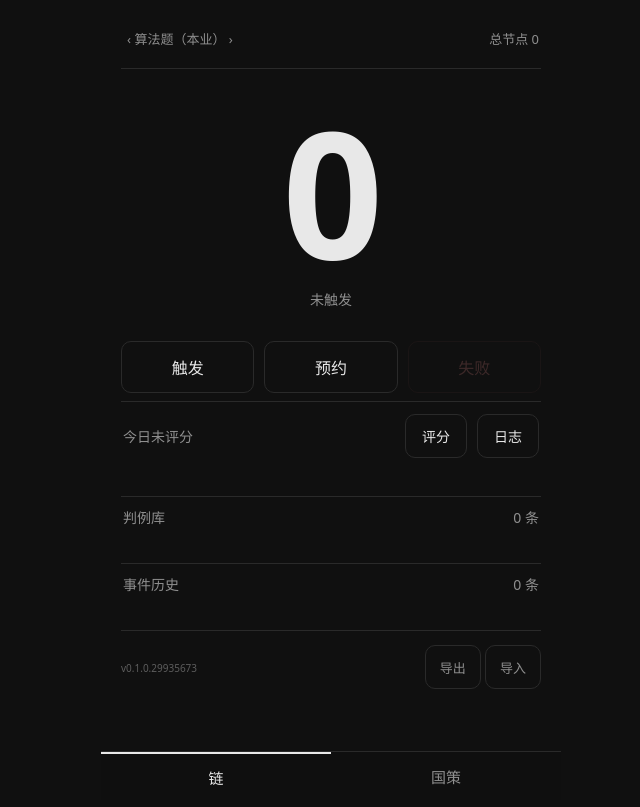
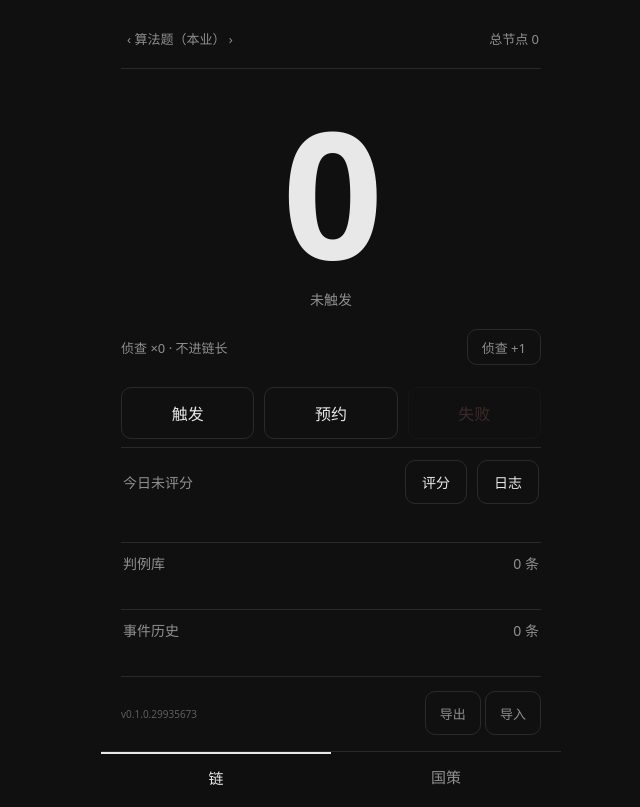
Before and after one commit to labman-1/ctdp-rsip, a website built with Vite: page index.html in a window 1280 px wide. Shown: the whole page, without its empty margins (309-949 px from the left). Built offline with nearby package versions, Linux system fonts and the light colour scheme.

Commit message:
侦查任务：轻量在场事件，不进链长

```diff
--- a/src/logic/chain.ts
+++ b/src/logic/chain.ts
@@ -30,7 +30,7 @@ export function computeChain(s: AppState, chainId: string): ChainView | null {
 
   const evs = s.events.filter((e) => e.chain === chainId);
   const empty: ChainView = {
-    id: chainId, name: meta.name, length: 0, activeSince: null, totalDone: 0, lastFailAt: null,
+    id: chainId, name: meta.name, length: 0, activeSince: null, totalDone: 0, scoutCount: 0, lastFailAt: null,
   };
   if (evs.length === 0) return empty;
 
@@ -53,13 +53,15 @@ export function computeChain(s: AppState, chainId: string): ChainView | null {
 
   // 3) 全量统计
   let totalDone = 0;
+  let scoutCount = 0;
   let lastFailAt: number | null = null;
   for (const e of evs) {
     if (normalizeType(chainId, e.type) === 'done') totalDone += 1;
+    if (e.type === 'scout') scoutCount += 1;
     if (normalizeType(chainId, e.type) === 'fail') lastFailAt = e.ts;
   }
 
-  return { id: chainId, name: meta.name, length, activeSince, totalDone, lastFailAt };
+  return { id: chainId, name: meta.name, length, activeSince, totalDone, scoutCount, lastFailAt };
 }
 
 /** 判例库：全部判允许的裁决，按时间正序 */
--- a/src/main.ts
+++ b/src/main.ts
@@ -116,6 +116,7 @@ const handlers = {
     const e = await openVerdictDialog(currentId);
     if (e) commit(e);
   },
+  onScout: () => commit({ ts: Date.now(), type: 'scout', chain: currentId }),
   onAmend: async (chainId: string) => {
     if (!chainId) return;
     const e = await openVerdictDialog(chainId, 'amend');
--- a/src/style.css
+++ b/src/style.css
@@ -65,6 +65,17 @@ html, body {
   margin-top: 10px;
 }
 .hero .status.active { color: var(--fg); }
+
+/* ── 侦查行（轻承诺：视觉重量低于下方主操作键） ── */
+.scoutrow {
+  display: flex;
+  justify-content: space-between;
+  align-items: center;
+  margin-top: 10px;
+  font-size: 13px;
+  color: var(--dim);
+}
+.scoutrow button { min-height: 36px; font-size: 13px; padding: 0 14px; color: var(--dim); }
 
 /* ── 操作键 ── */
 .actions {
--- a/src/types.ts
+++ b/src/types.ts
@@ -15,6 +15,7 @@ export type EventType =
   | 'verdict'  // 判允许：登记判例（永久生效，不影响链长）
   | 'score'    // 睡前评分（G1 国策）
   | 'booking'  // 预约信号（辅助链，MVP 仅记账）
+  | 'scout'    // 侦查：读一道题+想清思路即记（5 分钟起步，不进链长，低谷在场史）
   // ── 国策树（RSIP，v0.4）。定义存在 state.policies 即手牌，无需 hand 事件 ──
   | 'policy_join'    // 上树（须当日凭证；全局每日配额 1）
   | 'policy_done'    // 国策当日执行成功（凭证 + 内化天数计数）
@@ -82,6 +83,8 @@ export interface ChainView {
   activeSince: number | null;
   /** 全部历史节点数（含被清零的），用于确认"内化进度不丢失" */
   totalDone: number;
+  /** 侦查累计（全历史，fail 不清零——低谷在场史是诚实记录而非欠账） */
+  scoutCount: number;
   /** 距今时间最近的 fail（若在近期，界面提示"链于 X 重来"） */
   lastFailAt: number | null;
 }
--- a/src/ui/render.ts
+++ b/src/ui/render.ts
@@ -14,6 +14,7 @@ export interface Handlers {
   onBookingVerdict(): void;
   onDone(): void;
   onFail(): void;
+  onScout(): void;
   onAmend(chainId: string): void;
   onScore(): void;
   onScoreLog(): void;
@@ -33,7 +34,7 @@ function fmtTime(ts: number): string {
 
 const EVENT_LABEL: Record<string, string> = {
   trigger: '触发', done: '完成 +1', fail: '判失败 · 清零', verdict: '判例登记',
-  score: '评分', booking: '预约',
+  score: '评分', booking: '预约', scout: '侦查',
 };
 
 export function render(root: HTMLElement, s: AppState, h: Handlers, currentId: string): void {
@@ -89,6 +90,12 @@ export function render(root: HTMLElement, s: AppState, h: Handlers, currentId: s
       <div class="num">${chain.length}</div>
       ${statusHtml}
     </div>
+
+    ${active ? '' : `
+    <div class="scoutrow">
+      <span>侦查 ×${chain.scoutCount} · 不进链长</span>
+      <button id="btn-scout" title="刚读完一道题、想清思路即点（5 分钟起步，零负担放弃；进了状态可顺势点正式触发）">侦查 +1</button>
+    </div>`}
 
     <div class="actions">${actionsHtml}</div>
 
@@ -146,6 +153,7 @@ export function render(root: HTMLElement, s: AppState, h: Handlers, currentId: s
     a.addEventListener('click', () => h.onAmend(a.dataset.chain ?? '')));
   root.querySelector('#btn-done')?.addEventListener('click', h.onDone);
   root.querySelector('#btn-fail')?.addEventListener('click', h.onFail);
+  root.querySelector('#btn-scout')?.addEventListener('click', h.onScout);
   root.querySelector('#btn-score')?.addEventListener('click', h.onScore);
   root.querySelector('#btn-score-log')?.addEventListener('click', h.onScoreLog);
   root.querySelector('#btn-export')?.addEventListener('click', h.onExport);
```
Also changed, not shown: test/chain.test.ts (+21 -0 lines).
